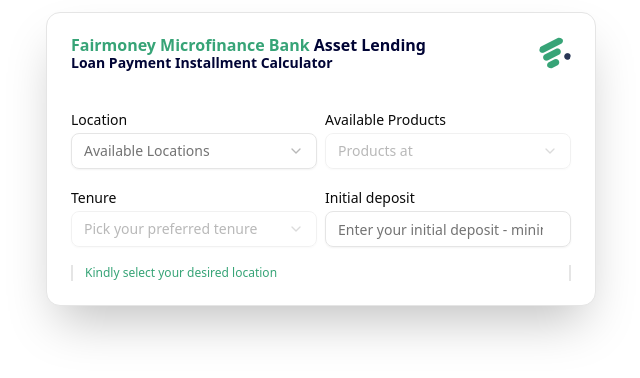
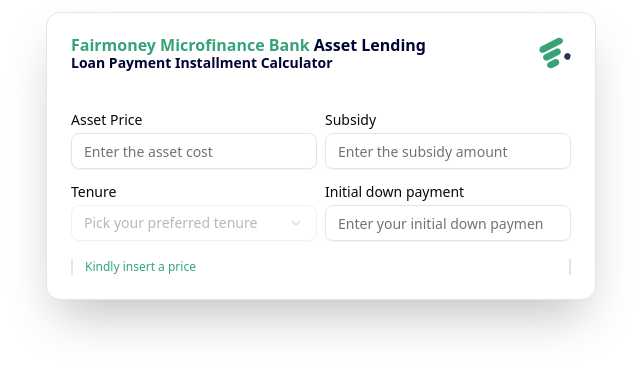
Before and after one commit to UgegeDaniel/fm-al-installment-calculator, a React (Vite) app: page / in a window 1280 px wide. Shown: the top 378 px of the page, without its empty margins (319-959 px from the left). Built offline with nearby package versions, Linux system fonts and the light colour scheme.

Commit message:
added subsidy field and removed grouping by location

```diff
--- a/src/App.tsx
+++ b/src/App.tsx
@@ -1,7 +1,6 @@
 import React, { useEffect, useState } from "react";
 import pmt from "./utils/installment_calculator";
-import { InstallmentPayment, Location, product_details } from "./types";
-import availableProductsForLocation from "./data";
+import { InstallmentPayment } from "./types";
 import { AVAILABLE_TENURES_IN_MONTHS } from "./utils/constants";
 import formatMoney from "./utils/money_formatter";
 import { Card, CardContent, CardDescription, CardHeader, CardTitle } from "./components/ui/card";
@@ -13,32 +12,38 @@
 // import { TypographyTable } from "./Table";
 
 const App: React.FC = () => {
-  const [location, setLocation] = useState<Location>("");
-  const [product, setProduct] = useState<product_details | null>(null);
+  const [subsidy, setSubsidy] = useState<number | null>(null);
+  const [price, setPrice] = useState<number | null>(null);
   const [tenure, setTenure] = useState<number>();
-  const [downPayment, setDownPayment] = useState<number | null>(product ? (0.1 * product.product_price) : null);
+  const [downPayment, setDownPayment] = useState<number | null>(price ? (0.1 * price) : null);
   const [installmentPayment, setInstallmentPayment] = useState<InstallmentPayment | null>(null)
 
-  const availableLocations = Object.keys(availableProductsForLocation);
+  useEffect(() => {
+    if (price)
+      setDownPayment(0.1 * price)
+  }, [price])
 
   useEffect(() => {
-    if(product)
-    setDownPayment(0.1 * product?.product_price)
-  }, [product])
+    if (price && subsidy) setPrice(price - subsidy)
+  }, [subsidy])
 
   useEffect(() => {
-    if (product && tenure) {
-      const down_payment = downPayment ? downPayment : (0.1 * product?.product_price);
-      const loanAmount = product?.product_price + product?.product_fees - down_payment;
+    if (price && tenure) {
+      const COST_OF_TRACKER = 80000
+      const INTEREST_RATE = 4.99
+      const processing_fee = price < 2000000 ? 40000 : 600000;
+      const productFees = (0.05 * price) + processing_fee + COST_OF_TRACKER
+      const down_payment = downPayment ? downPayment : (0.1 * price);
+      const loanAmount = price + productFees - down_payment;
 
       //Daily Repayment Calculation
       const number_of_daily_installments = (tenure / 12) * 52 * 6;
-      const dailyRate = (tenure * (product.interest_rate / 100)) / number_of_daily_installments
+      const dailyRate = (tenure * (INTEREST_RATE / 100)) / number_of_daily_installments
       const dailyPayment = pmt(dailyRate, number_of_daily_installments, loanAmount);
 
       //Weekly Repayment Calculation
       const number_of_weekly_installments = (tenure / 12) * 52;
-      const weeklyRate = (tenure * (product.interest_rate / 100)) / number_of_weekly_installments
+      const weeklyRate = (tenure * (INTEREST_RATE / 100)) / number_of_weekly_installments
       const weekly_payment = pmt(weeklyRate, number_of_weekly_installments, loanAmount);
 
       setInstallmentPayment({
@@ -49,8 +54,7 @@
         total_weekly_payment_over_tenure: formatMoney(weekly_payment * number_of_weekly_installments + down_payment),
       })
     }
-    console.log(installmentPayment, { location, tenure, product })
-  }, [location, tenure, product, downPayment])
+  }, [tenure, price, downPayment,])
   return (
     <div className="mr-3 ml-3 flex justify-center align-center mt-3">
       <Card className="w-[550px] space-y-4 shadow-2xl">
@@ -69,67 +73,46 @@
             <div className="grid w-full items-center gap-4 ">
               <div className="flex flex-col sm:flex-row gap-2">
                 <div className="flex flex-1 flex-col space-y-1.5">
-                  <Label htmlFor="location">Location</Label>
-                  <Select
-                    value={location}
-                    onValueChange={(value) => {
-                      setLocation(value as Location);
-                      setProduct(null);
-                      setTenure(undefined);
-                    }}>
-                    <SelectTrigger id="location" className="min-w-[100%]">
-                      <SelectValue placeholder="Available Locations" />
-                    </SelectTrigger>
-                    <SelectContent position="popper">
-                      {availableLocations.map((location) => (
-                        <SelectItem key={location} value={location}>{location}</SelectItem>
-                      ))}
-                    </SelectContent>
-                  </Select>
+                  <Label htmlFor="price">Asset Price</Label>
+                  <Input
+                    id="price"
+                    placeholder="Enter the asset cost"
+                    className="min-w-[100%]"
+                    value={price as number}
+                    type="number"
+                    onChange={(e) => {
+                      setPrice(Number(e.target.value));
+                    }}
+                  />
                 </div>
                 <div className="flex flex-1 flex-col space-y-1.5">
-                  <Label htmlFor="location">Available Products</Label>
-                  <Select
-                    value={product?.product_name || ""}
-                    onValueChange={(value) => {
-                      const selectedProduct =
-                        availableProductsForLocation[location as keyof typeof availableProductsForLocation]?.find(
-                          (p) => p.product_name === value
-                        ) || null;
-                      setProduct(selectedProduct);
-                      setTenure(undefined);
+                  <Label htmlFor="subsidy">Subsidy</Label>
+                  <Input
+                    id="subsidy"
+                    placeholder="Enter the subsidy amount"
+                    className="min-w-[100%]"
+                    value={subsidy as number}
+                    type="number"
+                    onChange={(e) => {
+                      setSubsidy(Number(e.target.value));
                     }}
-                    disabled={!location}
-                  >
-                    <SelectTrigger id="product" className="min-w-[100%]">
-                      <SelectValue placeholder={`Products at ${location}`} />
-                    </SelectTrigger>
-                    <SelectContent position="popper">
-                      {location && availableProductsForLocation[location]?.map((product) => (
-                        <SelectItem key={product.product_name} value={product.product_name}>{product.product_name}</SelectItem>
-                      ))}
-                    </SelectContent>
-                  </Select>
-                  {product && (
-                    <p className="mt-3 border-l-2 pl-3 pr-3 text-xl text-muted-foreground text-xs" style={{ color: "#37a477" }}>
-                      This product costs {formatMoney(product.product_price)}
-                    </p>
-                  )}
+                  />
                 </div>
+
               </div>
               <div className="flex flex-col sm:flex-row gap-2">
                 <div className="flex  flex-1 flex-col space-y-1.5">
-                  <Label htmlFor="location">Tenure</Label>
+                  <Label htmlFor="tenure">Tenure</Label>
                   <Select
                     value={tenure?.toString() || ""}
                     onValueChange={(value) => setTenure(parseInt(value))}
-                    disabled={!product}
+                    disabled={!price}
                   >
                     <SelectTrigger id="location" className="min-w-[100%]">
                       <SelectValue placeholder="Pick your preferred tenure" />
                     </SelectTrigger>
                     <SelectContent position="popper">
-                      {product &&
+                      {price &&
                         AVAILABLE_TENURES_IN_MONTHS.map((t) => (
                           <SelectItem key={t} value={t.toString()}>{t} Months</SelectItem>
                         ))}
@@ -137,10 +120,10 @@
                   </Select>
                 </div>
                 <div className="flex flex-1 flex-col space-y-1.5">
-                  <Label htmlFor="downPayment">Initial deposit</Label>
+                  <Label htmlFor="downPayment">Initial down payment</Label>
                   <Input
                     id="downPayment"
-                    placeholder="Enter your initial deposit - minimum of 10% of Asset cost"
+                    placeholder="Enter your initial down payment - minimum of 10% of Asset cost"
                     className="min-w-[100%]"
                     value={downPayment as number}
                     type="number"
@@ -152,32 +135,28 @@
               </div>
             </div>
           </form>
-          {!location && (
+
+          {!price && (
             <p className="mt-3 border-l-2 border-r-2 pl-3 pr-3 text-xl text-muted-foreground text-xs" style={{ color: "#37a477" }}>
-              Kindly select your desired location
+              Kindly insert a price
             </p>
           )}
-          {location && !product && (
-            <p className="mt-3 border-l-2 border-r-2 pl-3 pr-3 text-xl text-muted-foreground text-xs" style={{ color: "#37a477" }}>
-              Kindly select your product
-            </p>
-          )}
-          {location && product && !tenure &&(
+          { price && !tenure &&(
             <p className="mt-3 border-l-2 border-r-2 pl-3 pr-3 text-xl text-muted-foreground text-xs" style={{ color: "#37a477" }}>
               Kindly select your payment tenure
             </p>
           )}
-          {location && product && tenure && (downPayment! < (0.1 * product.product_price)) && (
+          {price && tenure && (downPayment! < (0.1 * price)) && (
             <p className="mt-3 border-l-2 border-r-2 pl-3 pr-3 text-xl text-muted-foreground text-xs" style={{ color: "#37a477" }}>
               You have to make at least 10% minimum down Payment
             </p>
           )}
-          {location && product && tenure && (downPayment! >= product.product_price) && (
+          {price && tenure && (downPayment! >= price) && (
             <p className="mt-3 border-l-2 border-r-2 pl-3 pr-3 text-xl text-muted-foreground text-xs" style={{ color: "#37a477" }}>
               You cannot pay more than the asset cost
             </p>
           )}
-          {product && location && tenure && (downPayment! >= (0.1 * product.product_price)) && (downPayment! < product.product_price) &&(
+          {price && tenure && (downPayment! >= (0.1 * price)) && (downPayment! < price) &&(
             <blockquote className="mt-3 border-l-2 border-r-2 pl-3 pr-3 italic text-xs">
               After making a down payment of
               <strong style={{ color: "#37a477" }}> {formatMoney(downPayment as number)} </strong> <br />
```
